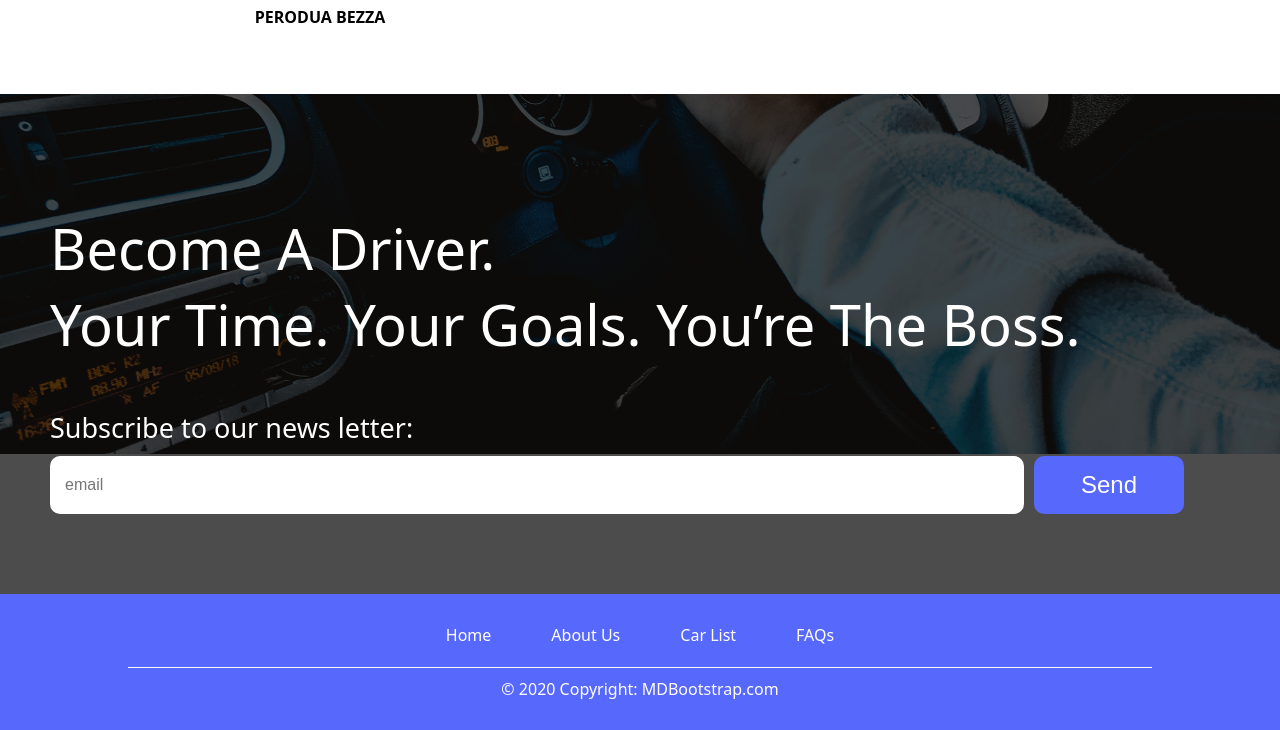
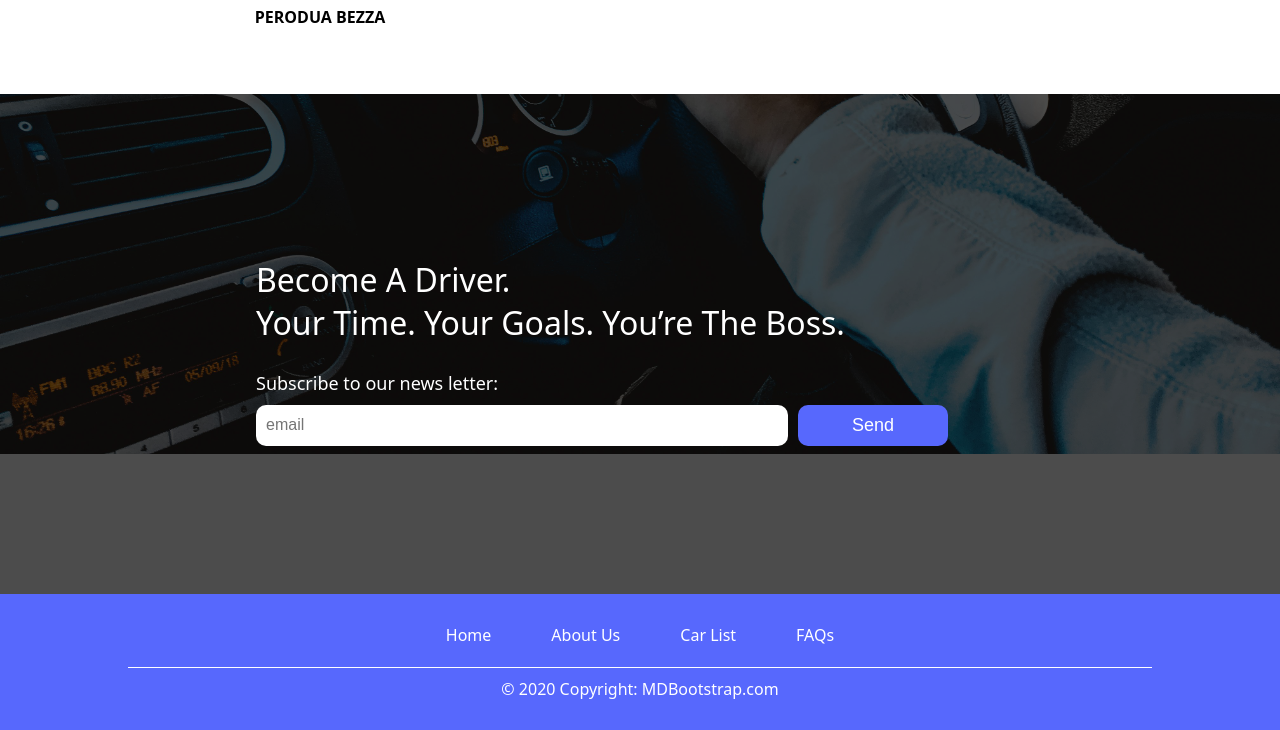
Before and after one commit to niklutfil/GetWheels, a plain HTML site: page views/index.html in a window 1280 px wide. Shown: the part 1362-2092 px from the top of the page. Drawn offline with Linux system fonts and the light colour scheme.

Commit message:
Modify: Minor adjustment on index.css

```diff
--- a/views/css/index.css
+++ b/views/css/index.css
@@ -72,24 +72,26 @@
     position: relative;
 
     .sec3_c {
-        width: calc(100% - 100px);
+        width: calc(80%);
         height: 100%;
         background: rgba(0, 0, 0, 0.7);
         display: flex;
         justify-content: center;
-        padding: 0 50px;
+        padding: 0 20%;
 
         flex-direction: column;
 
 
         h2 {
             color: white;
+            font-size: 32px;
             font-weight: 400;
         }
 
         h5{
             margin: 0;
             color: white;
+            font-size: 18px;
         }
     }
 
@@ -108,22 +110,23 @@
         .mail_div{
             margin: 10px 0;
             display: flex;
+
             input{
-                padding: 15px;
+                padding: 10px;
                 outline: none;
                 border: 0;
                 border-radius: 10px;
             }
 
             input[type=text]{
-                min-width: 80%;
+                width: 50%;
                 background: white;
                 font-size: 16px;
 
             }
             input[type=submit]{
                 width: 150px;
-                font-size: 24px;
+                font-size: 18px;
                 margin: 0 10px;
                 background: #5768FD;
                 color: white;
```
